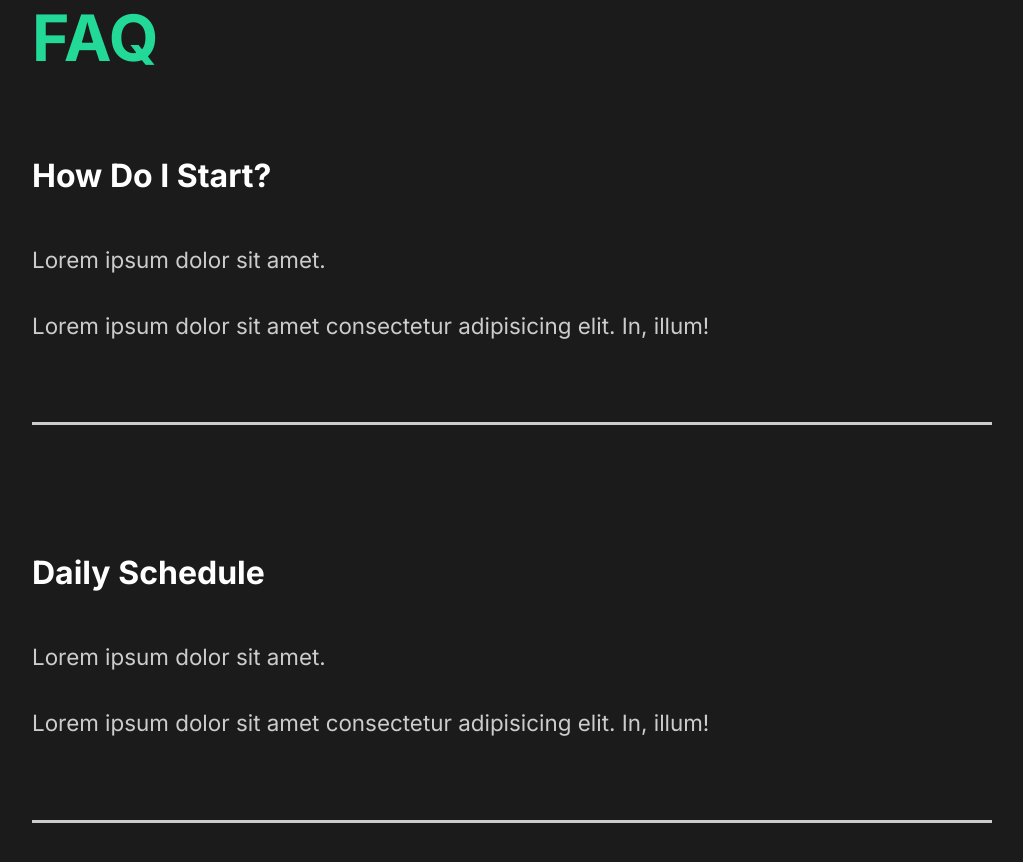
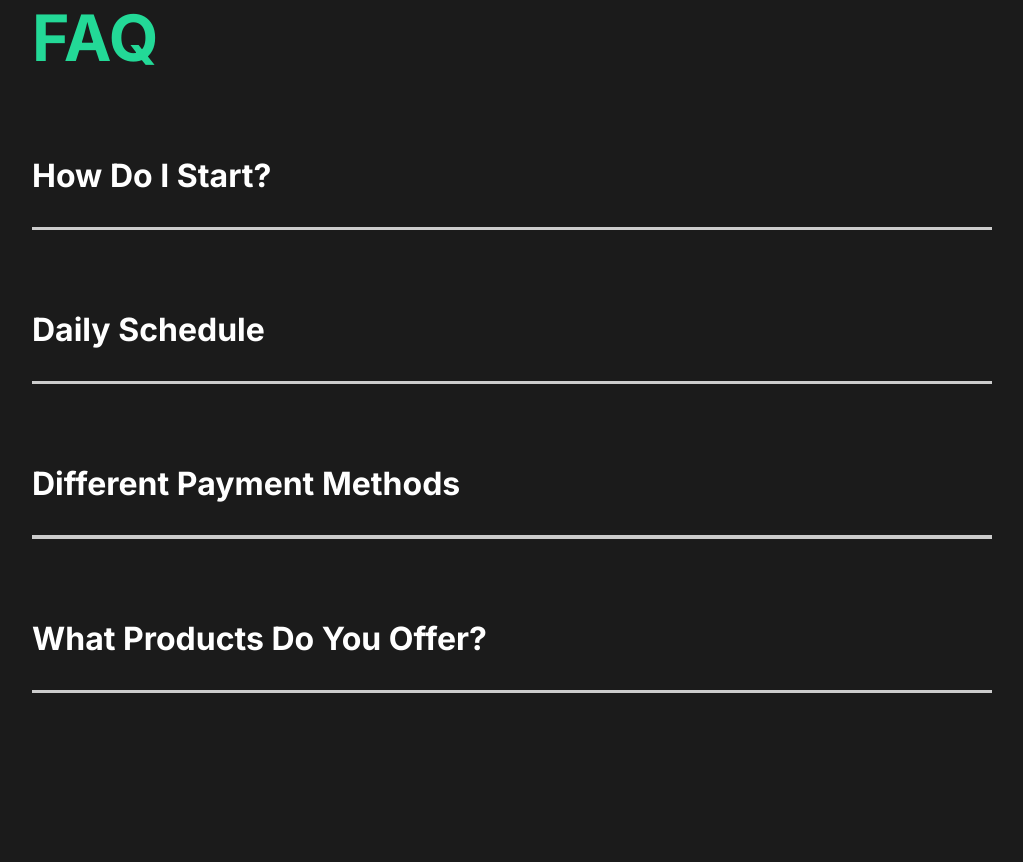
Before and after one commit to hbabuka/outlined, a React (Create React App) app: page / in a window 1280 px wide. Shown: the part 2513-3375 px from the top of the page, without its empty margins (128-1151 px from the left). After the commit the page ends 3318 px from the top, so only its background shows below. Built offline with nearby package versions, Linux system fonts and the light colour scheme.

Commit message:
Finish accordion toggling

```diff
--- a/src/components/Toggle.js
+++ /dev/null
@@ -1,7 +0,0 @@
-import React, { useState } from "react";
-
-export const Toggle = ({ children }) => {
-  const [toggle, setToggle] = useState(true);
-
-  return <div onClick={() => setToggle(!toggle)}>{toggle ? children : ""}</div>;
-};
--- a/src/components/sections/FaqSection.js
+++ b/src/components/sections/FaqSection.js
@@ -3,6 +3,7 @@
 import { questions } from "../../data";
 import { Shared } from "../../styles/shared";
 import styled from "styled-components";
+import { AnimateSharedLayout } from "framer-motion";
 
 const FaqStyled = styled(Shared.Section.Wrapper)`
   display: block;
@@ -21,7 +22,7 @@
       <h2>
         Any Questions? <span>FAQ</span>
       </h2>
-      <div>
+      <AnimateSharedLayout>
         {questions.map((question) => {
           return (
             <Accordion
@@ -31,7 +32,7 @@
             />
           );
         })}
-      </div>
+      </AnimateSharedLayout>
     </FaqStyled>
   );
 };
--- a/src/components/shared/Accordion.js
+++ b/src/components/shared/Accordion.js
@@ -1,10 +1,12 @@
-import React from "react";
+import React, { useState } from "react";
 import styled from "styled-components";
-import { Toggle } from "../Toggle";
+import { motion } from "framer-motion";
 
-const DivStyled = styled.div`
-  padding: 3rem 0;
-  cursor: pointer;
+const DivStyled = styled(motion.div)`
+  padding: 3rem 0 0;
+  h4 {
+    cursor: pointer;
+  }
   .faq-line {
     background-color: #cccccc;
     height: 0.2rem;
@@ -20,17 +22,19 @@
 `;
 
 export const Accordion = ({ question, answers }) => {
+  const [isActive, setIsActive] = useState(false);
+
   return (
-    <Toggle>
-      <DivStyled className="question">
-        <h4>{question}</h4>
-        <div className="answer">
+    <DivStyled Layout className="question">
+      <motion.h4 onClick={() => setIsActive(!isActive)}>{question}</motion.h4>
+      {isActive && (
+        <motion.div className="answer">
           {Object.keys(answers).map((answer, i) => {
             return <p key={i}>{answers[answer]}</p>;
           })}
-        </div>
-        <div className="faq-line"></div>
-      </DivStyled>
-    </Toggle>
+        </motion.div>
+      )}
+      <div className="faq-line"></div>
+    </DivStyled>
   );
 };
```
